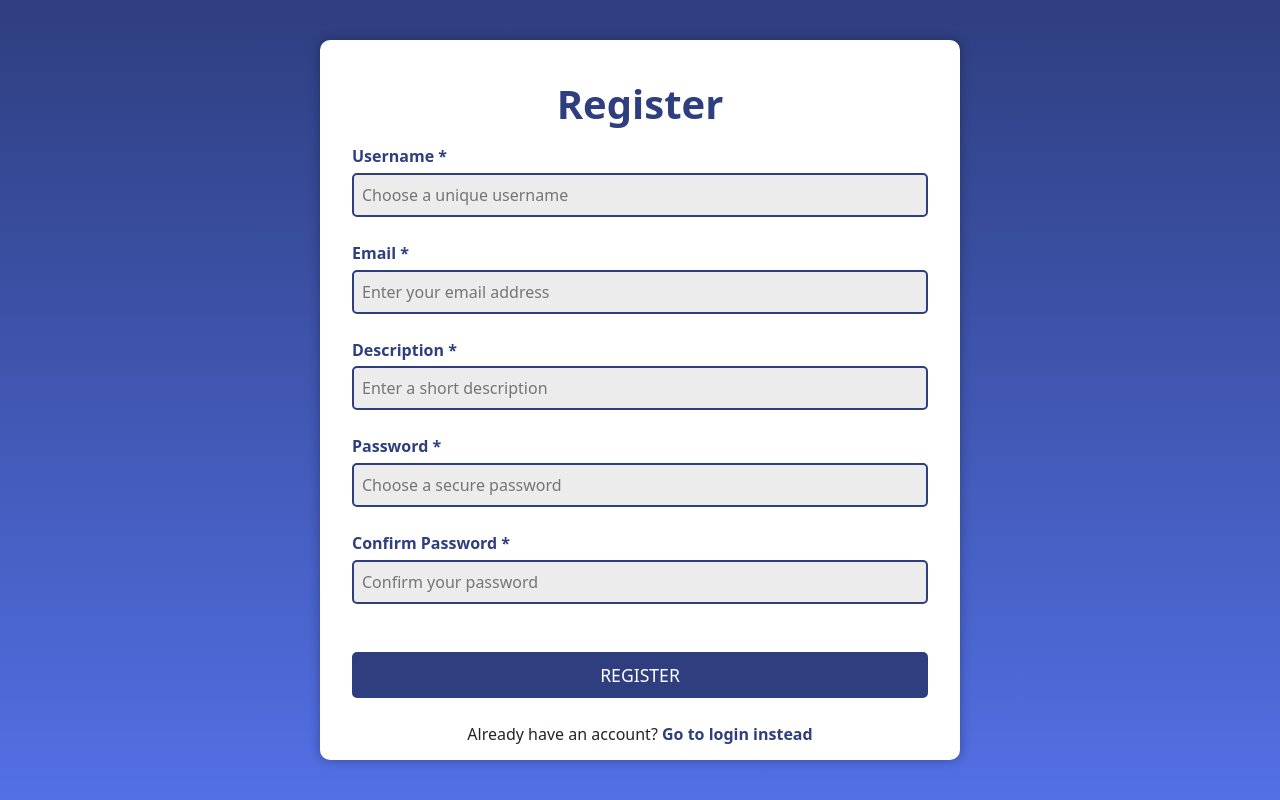
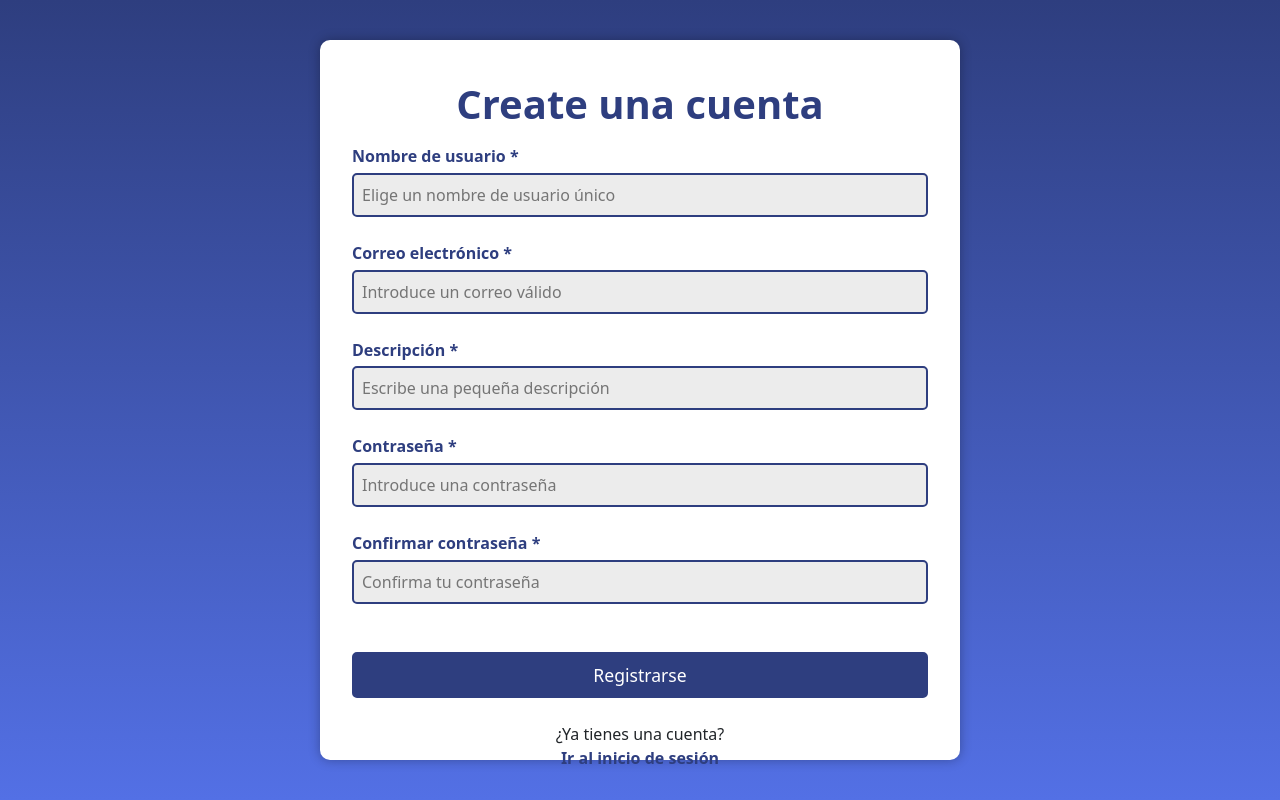
Before and after one commit to HeliotGonzalez/LinkCom-Frontend, an Angular app: page /user-register in a window 1280 px wide. Built offline with nearby package versions, Linux system fonts and the light colour scheme.

Commit message:
fix: fixed some styles

```diff
--- a/src/app/header/header.component.html
+++ b/src/app/header/header.component.html
@@ -24,8 +24,8 @@
       </button>
 
       <!-- Enlaces y botón a la derecha -->
-      <div class="collapse navbar-collapse" id="navbarNav">
-        <ul class="navbar-nav ms-auto me-3">
+      <div class="collapse navbar-collapse text-center" id="navbarNav">
+        <ul class="navbar-nav ms-auto me-3 ">
           <li class="nav-item">
             <a class="nav-link active" routerLink="/">Inicio</a>
           </li>
@@ -36,8 +36,8 @@
             <a class="nav-link" href="#">Calendario</a>
           </li>
         </ul>
-        <a class="btn btn-outline-light me-5" routerLink="/login">
-          Login
+        <a class="btn btn-outline-light me-2" routerLink="/login">
+          Iniciar sesión
         </a>
       </div>
     </nav>
--- a/src/app/homepage/homepage.component.html
+++ b/src/app/homepage/homepage.component.html
@@ -3,9 +3,9 @@
 <div class="container-fluid py-4">
   <div class="row">
     <!-- Columna Izquierda: Feed -->
-    <div class="col-md-8">
+    <div class="col-md-7">
       <div class="feed mb-4">
-        <h2 class="mb-3">Tu Feed</h2>
+        <h2 class="mb-3 text-center">Feed</h2>
         @for(item of displayedFeedItems; track item) {
           <div class="card mb-3 shadow-sm">
             <div class="card-body">
@@ -33,7 +33,7 @@
       <!-- Una sola tarjeta para comunidades -->
       <div class="card mb-4 shadow-card">
         <div class="card-body">
-          <h4 class="mb-3">Comunidades Recomendadas</h4>
+          <h4 class="mb-3 text-center">Comunidades Recomendadas</h4>
           @for(community of communities; track community) {
             <div class="community-item mb-2">
               <strong>{{ community.name }}</strong>
--- a/src/app/login/login.component.html
+++ b/src/app/login/login.component.html
@@ -11,22 +11,22 @@
     <form class="login-form" (ngSubmit)="onSubmit()">
       <div class="login-form-inputs d-flex flex-column gap-5 flex-grow-1">
         <div class="input-container d-flex flex-column">
-          <label for="username-input">Email *</label>
-          <input [(ngModel)]="email" name="email" id="email-input" placeholder="Enter your email" required>
+          <label for="username-input">Correo *</label>
+          <input [(ngModel)]="email" name="email" id="email-input" placeholder="Introduzca su correo" required>
         </div>
         <div class="input-container d-flex flex-column">
-          <label for="password-input">Password *</label>
-          <input [(ngModel)]="password" name="password" id="password-input" placeholder="Enter your password" type="password" required>
+          <label for="password-input">Contraseña *</label>
+          <input [(ngModel)]="password" name="password" id="password-input" placeholder="Introduzca su contraseña" type="password" required>
         </div>
       </div>
 
       <div class="login-form-footer d-flex justify-content-center gap-2">
-        <button type="submit" class="form-button normal-button">LOGIN</button>
+        <button type="submit" class="form-button normal-button">Iniciar sesión</button>
       </div>
     </form>
 
     <div class="login-form-footer text-center">
-      <p>Have you got an account? <a routerLink="/user-register" class="login-link">Go create one</a></p>
+      <p>¿Todavía no tienes una cuenta? <br><a routerLink="/user-register" class="login-link">Ir al registro</a></p>
     </div>
   </div>
 </main>
--- a/src/app/user-register/user-register.component.html
+++ b/src/app/user-register/user-register.component.html
@@ -4,41 +4,41 @@
   <div class="form-card">
     <div class="register-form-header">
       <div class="register-form-title-container text-center">
-        <h1 class="register-form-title">Register</h1>
+        <h1 class="register-form-title">Create una cuenta</h1>
       </div>
     </div>
 
     <form class="register-form" (ngSubmit)="onSubmit()">
       <div class="register-form-inputs d-flex flex-column gap-4 flex-grow-1">
         <div class="input-container d-flex flex-column">
-          <label for="username-input">Username *</label>
-          <input [(ngModel)]="username" name="username" id="username-input" placeholder="Choose a unique username" required>
+          <label for="username-input">Nombre de usuario *</label>
+          <input [(ngModel)]="username" name="username" id="username-input" placeholder="Elige un nombre de usuario único" required>
         </div>
         <div class="input-container d-flex flex-column">
-          <label for="email-input">Email *</label>
-          <input [(ngModel)]="email" name="email" id="email-input" placeholder="Enter your email address" type="email" required>
+          <label for="email-input">Correo electrónico *</label>
+          <input [(ngModel)]="email" name="email" id="email-input" placeholder="Introduce un correo válido" type="email" required>
         </div>
         <div class="input-container d-flex flex-column">
-          <label for="description-input">Description *</label>
-          <input [(ngModel)]="description" name="description"  placeholder="Enter a short description" required>
+          <label for="description-input">Descripción *</label>
+          <input [(ngModel)]="description" name="description"  placeholder="Escribe una pequeña descripción" required>
         </div>
         <div class="input-container d-flex flex-column">
-          <label for="password-input">Password *</label>
-          <input [(ngModel)]="password" name="password" id="password-input" placeholder="Choose a secure password" type="password" required>
+          <label for="password-input">Contraseña *</label>
+          <input [(ngModel)]="password" name="password" id="password-input" placeholder="Introduce una contraseña" type="password" required>
         </div>
         <div class="input-container d-flex flex-column">
-          <label for="confirm-password-input">Confirm Password *</label>
-          <input [(ngModel)]="confirmPassword" name="confirm-password" id="confirm-password-input" placeholder="Confirm your password" type="password" required>
+          <label for="confirm-password-input">Confirmar contraseña *</label>
+          <input [(ngModel)]="confirmPassword" name="confirm-password" id="confirm-password-input" placeholder="Confirma tu contraseña" type="password" required>
         </div>
       </div>
 
       <div class="register-form-footer d-flex justify-content-center gap-2">
-        <button type="submit" class="form-button normal-button">REGISTER</button>
+        <button type="submit" class="form-button normal-button">Registrarse</button>
       </div>
     </form>
 
     <div class="register-form-footer text-center">
-      <p>Already have an account? <a href="/login" class="login-link">Go to login instead</a></p>
+      <p>¿Ya tienes una cuenta? <br><a href="/login" class="login-link">Ir al inicio de sesión </a></p>
     </div>
   </div>
 </main>
```
